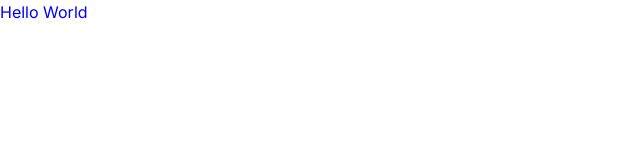
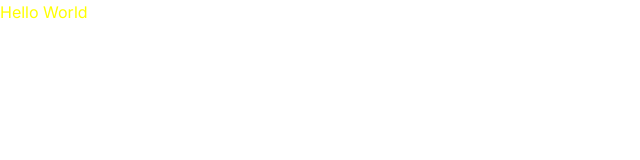
Before and after one commit to austinmargarone/portfolio, a Next.js app: page / in a window 1280 px wide. Shown: the top 160 px of the page, without its empty margins (0-640 px from the left). Built offline with nearby package versions, Linux system fonts and the light colour scheme.

Commit message:
feat: tailwind colors & font

```diff
--- a/app/page.tsx
+++ b/app/page.tsx
@@ -1,3 +1,3 @@
 export default function Home() {
-  return <main className="text-[blue]">Hello World</main>;
+  return <main className="text-[yellow]">Hello World</main>;
 }
--- a/tailwind.config.ts
+++ b/tailwind.config.ts
@@ -8,21 +8,19 @@ const config: Config = {
     "./app/**/*.{js,ts,jsx,tsx,mdx}",
   ],
   theme: {
-    extend: {
-      colors: {
-        blue1: "#0252CD",
-        blue2: "#428DFF",
-        yellow1: "#FFBE62",
-        white1: "#FFFFFF",
-        white2: "#F3F8FF",
-        slate1: "#6F74A7",
-        black1: "#151E2C",
-        black2: "#29374C",
-        grey1: "#778295",
-      },
-      fontFamily: {
-        jakarta: ["Poppins"],
-      },
+    colors: {
+      'blue': "#0252CD",
+      'blue1': "#428DFF",
+      'yellow': "#FFBE62",
+      'white': "#FFFFFF",
+      'white1': "#F3F8FF",
+      'slate1': "#6F74A7",
+      'black': "#151E2C",
+      'black1': "#29374C",
+      'grey': "#778295",
+    },
+    fontFamily: {
+      jakarta: ["Poppins"],
     },
   },
   plugins: [],
```
